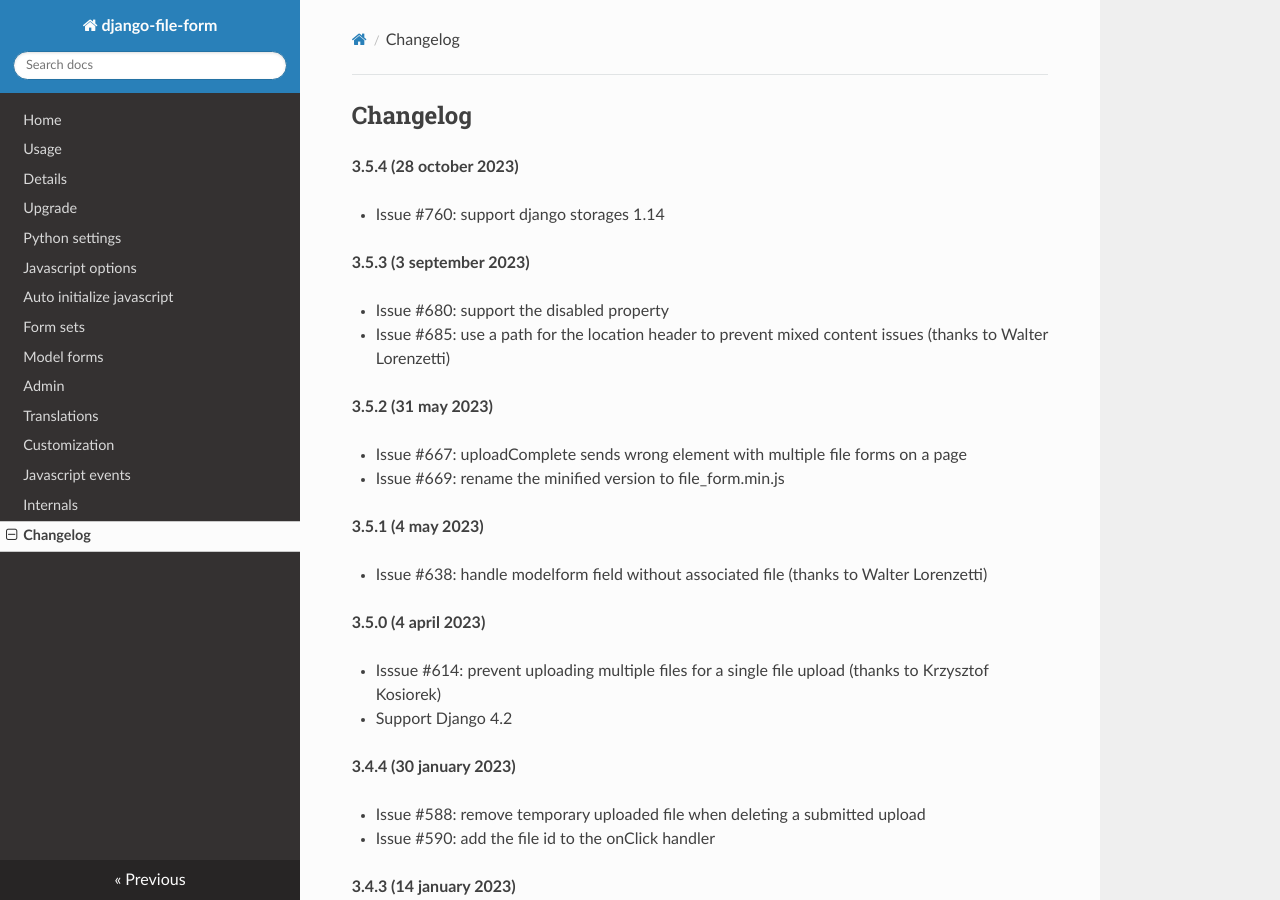
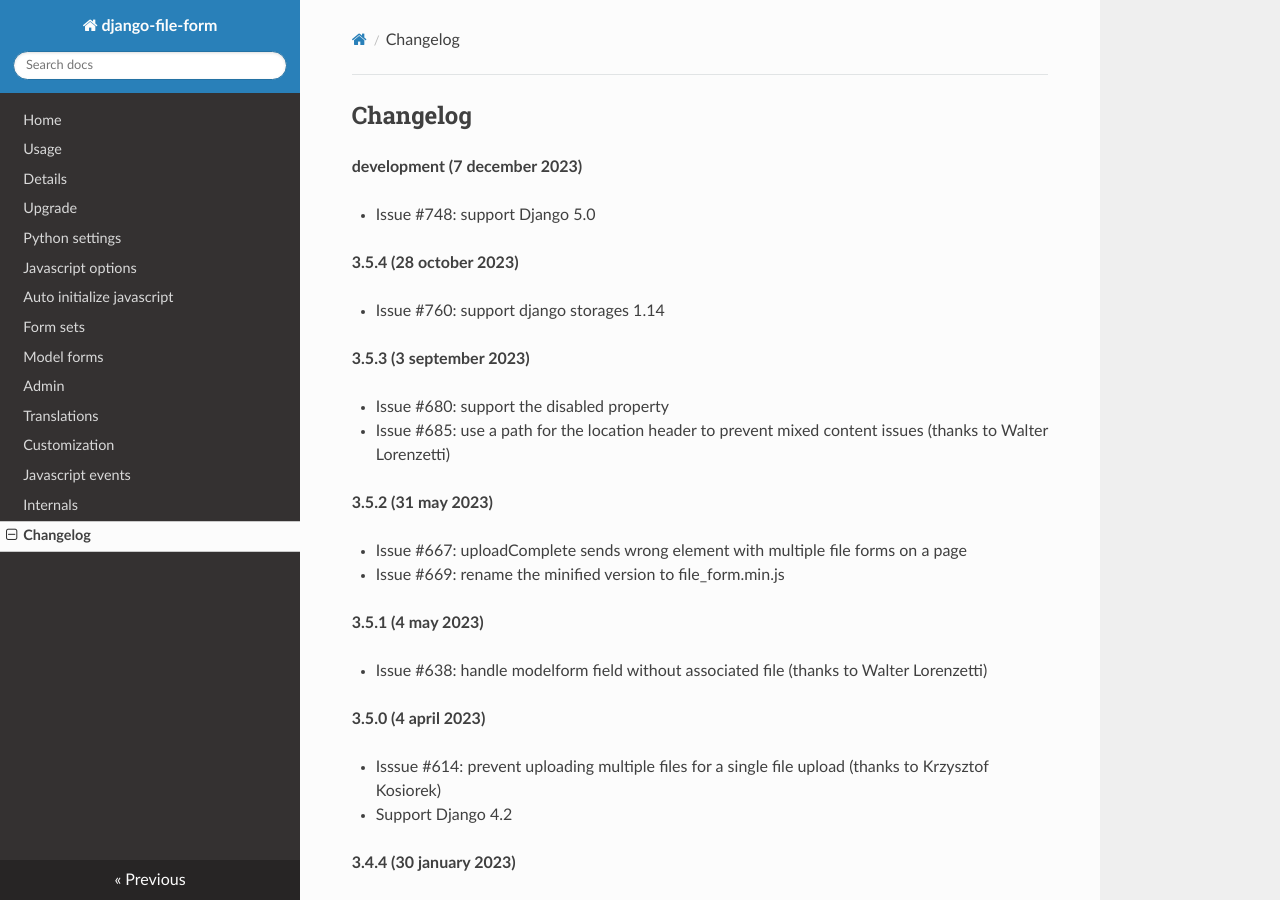
Before and after one commit to mbraak/django-file-form, an MkDocs documentation site: the page built from docs/changelog.md, in a window 1280 px wide and 900 px high. Built offline with MkDocs 1.6.1, drawn with Linux system fonts in a browser that asks for light colours; nearby versions of some CDN libraries.

Commit message:
Changelog

```diff
--- a/docs/changelog.md
+++ b/docs/changelog.md
@@ -1,4 +1,8 @@
 ## Changelog
+
+**development (7 december 2023)**
+
+- Issue #748: support Django 5.0
 
 **3.5.4 (28 october 2023)**
 
```
